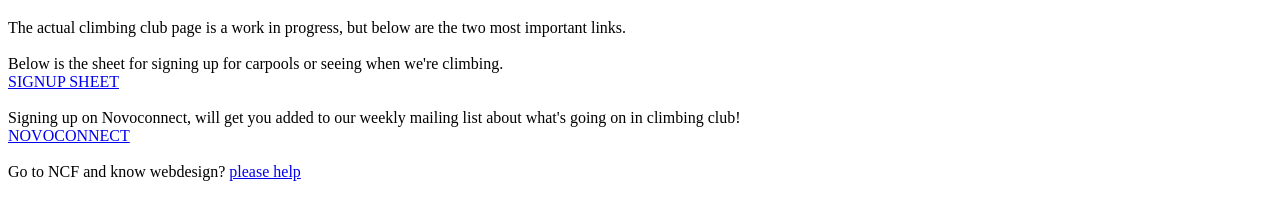
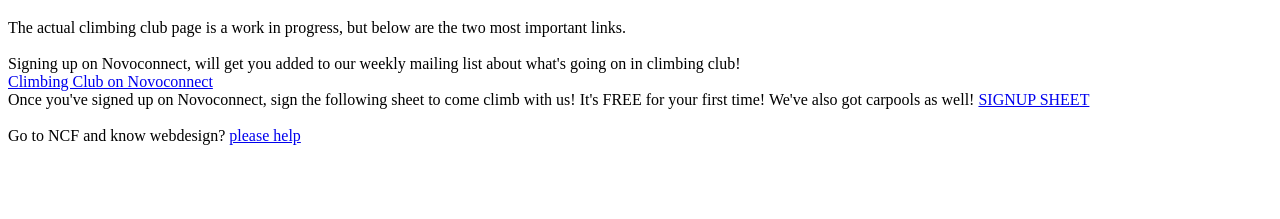
Before and after one commit to climbncf/climbncf.github.io, a plain HTML site: page index.html in a window 1280 px wide. Shown: the part 61-280 px from the top of the page. Drawn offline with Linux system fonts and the light colour scheme.

Commit message:
never stop making changes!!

```diff
--- a/index.html
+++ b/index.html
@@ -6,14 +6,15 @@
         </h1>
         <p>
             The actual climbing club page is a work in progress, but below are the two most important links.
-            <br><br>
-            Below is the sheet for signing up for carpools or seeing when we're climbing. <br>
-            <a href="https://docs.google.com/spreadsheets/d/1agiZ_ltPBuRWZUwx3lDOxdbx7fTEQu9E--4qbkAKv18/edit?usp=sharing">SIGNUP SHEET</a>
             <br>
             <br>
             Signing up on Novoconnect, will get you added to our weekly mailing list about what's going on in climbing  club!
             <br>
-            <a href="https://novoconnect.ncf.edu/organization/climbing-club">NOVOCONNECT</a>
+            <a href="https://novoconnect.ncf.edu/organization/climbing-club">Climbing Club on Novoconnect</a>
+            <br>
+            Once you've signed up on Novoconnect, sign the following sheet to come climb with us! It's FREE for your first time!
+             We've also got carpools as well!
+            <a href="https://docs.google.com/spreadsheets/d/1agiZ_ltPBuRWZUwx3lDOxdbx7fTEQu9E--4qbkAKv18/edit?usp=sharing">SIGNUP SHEET</a>
             <br>
             <br>
             Go to NCF and know webdesign? <a href="mailto:philip.gray24@ncf.edu?subject=You need serious help with this website">please help</a>
```
